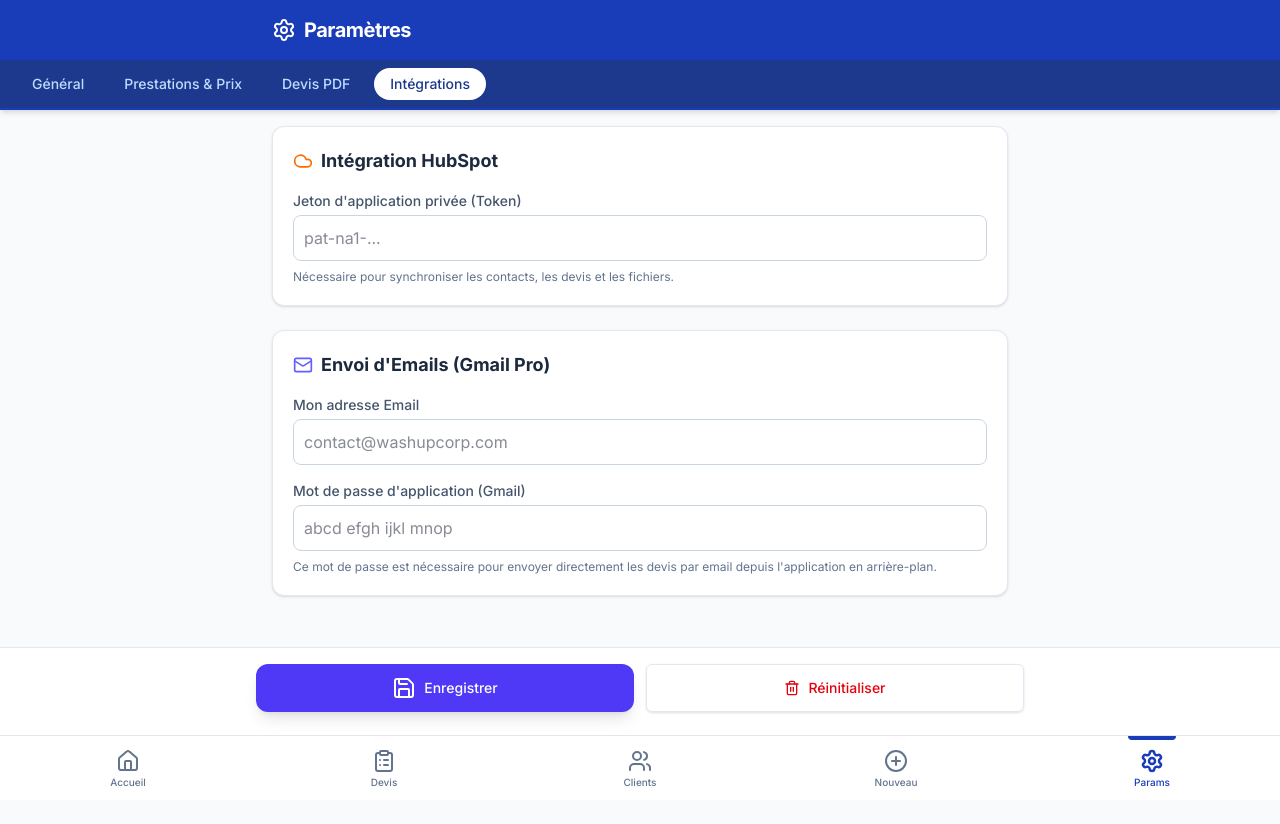
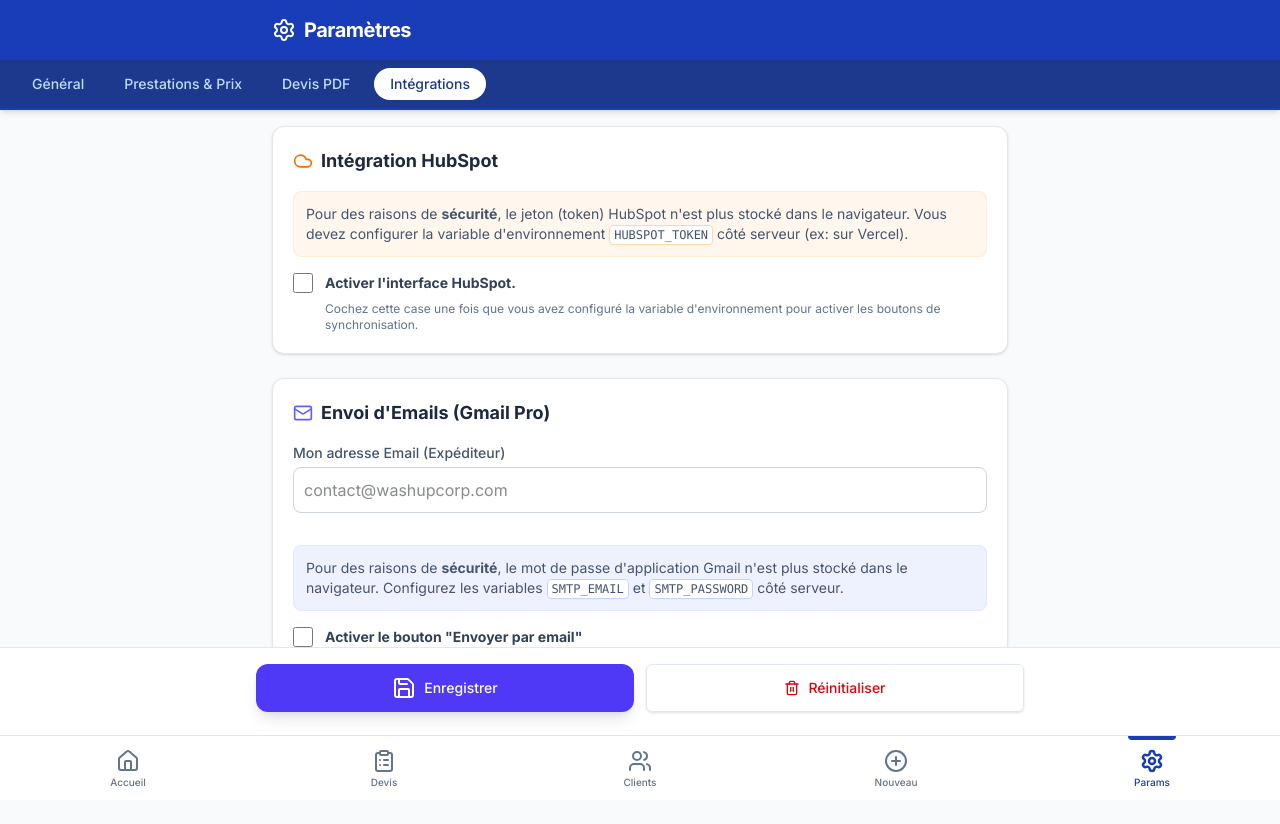
Before and after one commit to adrienoblin/devis-vitres-mvp, a Next.js app: page /params in a window 1280 px wide. Both pictures are taken after a click on the button "Intégrations". Shown: the top 824 px of the page. Built offline with nearby package versions, Linux system fonts and the light colour scheme.

Commit message:
Refactor (Security): Move sensitive API keys and Email credentials to environment variables

```diff
--- a/src/app/api/email/route.ts
+++ b/src/app/api/email/route.ts
@@ -6,12 +6,15 @@
         const body = await req.json();
         const { to, subject, text, pdfBase64, credentials } = body;
 
-        if (!to || !subject || !text || !pdfBase64 || !credentials?.address || !credentials?.password) {
-            return NextResponse.json({ error: 'Missing required fields' }, { status: 400 });
+        const emailAddress = process.env.SMTP_EMAIL || credentials?.address;
+        const emailPassword = process.env.SMTP_PASSWORD || credentials?.password;
+
+        if (!to || !subject || !text || !pdfBase64 || !emailAddress || !emailPassword) {
+            return NextResponse.json({ error: 'Configurations d\'email manquantes.' }, { status: 400 });
         }
 
-        const safeEmail = credentials.address.trim().toLowerCase();
-        const safePassword = credentials.password.replace(/\s+/g, '');
+        const safeEmail = emailAddress.trim().toLowerCase();
+        const safePassword = emailPassword.replace(/\s+/g, '');
 
         const transporter = nodemailer.createTransport({
             service: 'gmail',
--- a/src/app/api/hubspot/[[...path]]/route.ts
+++ b/src/app/api/hubspot/[[...path]]/route.ts
@@ -7,18 +7,20 @@
     const pathSegments = resolvedParams.path || [];
     const path = pathSegments.join('/');
 
-    // Reconstruct the HubSpot API URL
     const targetUrl = `${API_BASE}/${path}${request.nextUrl.search}`;
+    let authHeader = request.headers.get('Authorization');
 
-    const authHeader = request.headers.get('Authorization');
+    if (process.env.HUBSPOT_TOKEN) {
+        authHeader = `Bearer ${process.env.HUBSPOT_TOKEN}`;
+    }
+
     if (!authHeader) {
-        return NextResponse.json({ error: 'No authorization header' }, { status: 401 });
+        return NextResponse.json({ error: 'No authorization header ou token dans .env' }, { status: 401 });
     }
 
     const headers = new Headers();
     headers.set('Authorization', authHeader);
 
-    // Copy the Content-Type header if present (important for FormData)
     const contentType = request.headers.get('Content-Type');
     if (contentType) {
         headers.set('Content-Type', contentType);
--- a/src/app/params/page.tsx
+++ b/src/app/params/page.tsx
@@ -199,19 +199,23 @@
                             </h2>
                             <div className="space-y-4">
                                 <div>
-                                    <label className="block text-sm font-medium text-slate-600 mb-1">Jeton d'application privée (Token)</label>
+                                    <p className="text-sm text-slate-600 bg-orange-50 p-3 rounded-lg border border-orange-100 mb-4">
+                                        Pour des raisons de <strong>sécurité</strong>, le jeton (token) HubSpot n'est plus stocké dans le navigateur. Vous devez configurer la variable d'environnement <code className="bg-white px-1 py-0.5 rounded border border-orange-200 text-xs">HUBSPOT_TOKEN</code> côté serveur (ex: sur Vercel).
+                                    </p>
+                                    <label className="flex items-center gap-3 cursor-pointer">
                                         <input
-                                        type="password"
-                                        value={localConfig.hubspot?.token || ''}
+                                            type="checkbox"
+                                            checked={localConfig.hubspot?.token === 'env_configured'}
                                             onChange={(e) => setLocalConfig(prev => ({
                                                 ...prev,
-                                            hubspot: { ...prev.hubspot, token: e.target.value }
+                                                hubspot: { ...prev.hubspot, token: e.target.checked ? 'env_configured' : '' }
                                             }))}
-                                        className="w-full rounded-lg border-slate-300 border p-2.5 focus:ring-2 focus:ring-orange-500 outline-none"
-                                        placeholder="pat-na1-..."
+                                            className="w-5 h-5 text-orange-600 rounded border-slate-300 focus:ring-orange-500"
                                         />
-                                    <p className="text-xs text-slate-500 mt-2">
-                                        Nécessaire pour synchroniser les contacts, les devis et les fichiers.
+                                        <span className="text-sm font-bold text-slate-700">Activer l'interface HubSpot.</span>
+                                    </label>
+                                    <p className="text-xs text-slate-500 mt-2 ml-8">
+                                        Cochez cette case une fois que vous avez configuré la variable d'environnement pour activer les boutons de synchronisation.
                                     </p>
                                 </div>
                             </div>
@@ -225,7 +229,7 @@
                             </h2>
                             <div className="space-y-4">
                                 <div>
-                                    <label className="block text-sm font-medium text-slate-600 mb-1">Mon adresse Email</label>
+                                    <label className="block text-sm font-medium text-slate-600 mb-1">Mon adresse Email (Expéditeur)</label>
                                     <input
                                         type="email"
                                         value={localConfig.email?.address || ''}
@@ -233,25 +237,27 @@
                                             ...prev,
                                             email: { ...prev.email, address: e.target.value }
                                         }))}
-                                        className="w-full rounded-lg border-slate-300 border p-2.5 focus:ring-2 focus:ring-indigo-500 outline-none"
+                                        className="w-full rounded-lg border-slate-300 border p-2.5 focus:ring-2 focus:ring-indigo-500 outline-none mb-4"
                                         placeholder="contact@washupcorp.com"
                                     />
                                 </div>
+
                                 <div>
-                                    <label className="block text-sm font-medium text-slate-600 mb-1">Mot de passe d'application (Gmail)</label>
+                                    <p className="text-sm text-slate-600 bg-indigo-50 p-3 rounded-lg border border-indigo-100 mb-4">
+                                        Pour des raisons de <strong>sécurité</strong>, le mot de passe d'application Gmail n'est plus stocké dans le navigateur. Configurez les variables <code className="bg-white px-1 py-0.5 rounded border border-indigo-200 text-xs">SMTP_EMAIL</code> et <code className="bg-white px-1 py-0.5 rounded border border-indigo-200 text-xs">SMTP_PASSWORD</code> côté serveur.
+                                    </p>
+                                    <label className="flex items-center gap-3 cursor-pointer">
                                         <input
-                                        type="password"
-                                        value={localConfig.email?.password || ''}
+                                            type="checkbox"
+                                            checked={localConfig.email?.password === 'env_configured'}
                                             onChange={(e) => setLocalConfig(prev => ({
                                                 ...prev,
-                                            email: { ...prev.email, password: e.target.value }
+                                                email: { ...prev.email, password: e.target.checked ? 'env_configured' : '' }
                                             }))}
-                                        className="w-full rounded-lg border-slate-300 border p-2.5 focus:ring-2 focus:ring-indigo-500 outline-none"
-                                        placeholder="abcd efgh ijkl mnop"
+                                            className="w-5 h-5 text-indigo-600 rounded border-slate-300 focus:ring-indigo-500"
                                         />
-                                    <p className="text-xs text-slate-500 mt-2">
-                                        Ce mot de passe est nécessaire pour envoyer directement les devis par email depuis l'application en arrière-plan.
-                                    </p>
+                                        <span className="text-sm font-bold text-slate-700">Activer le bouton "Envoyer par email"</span>
+                                    </label>
                                 </div>
                             </div>
                         </section>
--- a/src/lib/hubspot.ts
+++ b/src/lib/hubspot.ts
@@ -5,11 +5,20 @@
 const getHeaders = () => {
     const state = useAppStore.getState();
     const token = state.config.hubspot.token;
-    if (!token) throw new Error("Token HubSpot manquant. Veuillez le configurer dans les paramètres.");
-    return {
-        'Authorization': `Bearer ${token}`,
+
+    // We send the token unless it's a dummy value from the updated UI,
+    // in which case the API route will use process.env.HUBSPOT_TOKEN.
+    const isEnvConfigured = token === 'env_configured';
+
+    const headers: Record<string, string> = {
         'Content-Type': 'application/json'
     };
+
+    if (token && !isEnvConfigured) {
+        headers['Authorization'] = `Bearer ${token}`;
+    }
+
+    return headers;
 };
 
 export const hubspotApi = {
```
Lines whose indentation alone changed are shown as unchanged.
